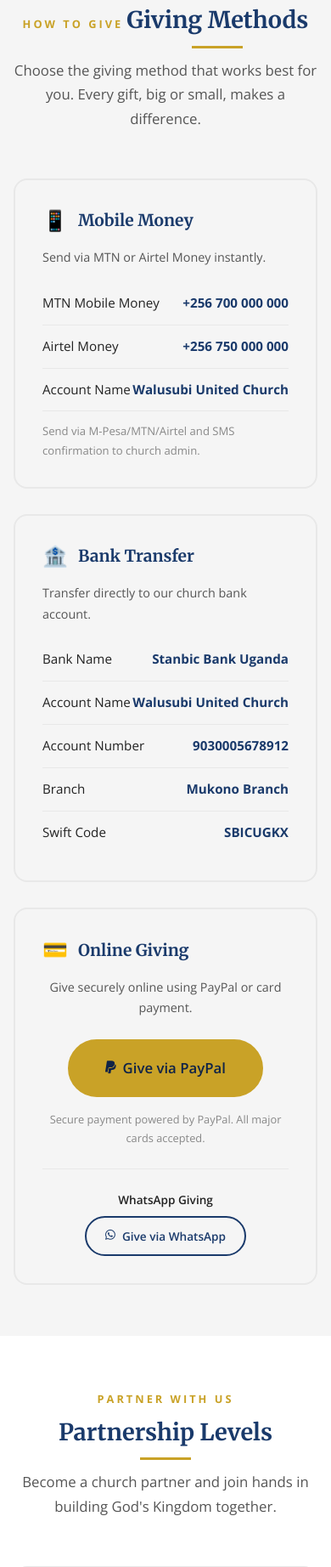
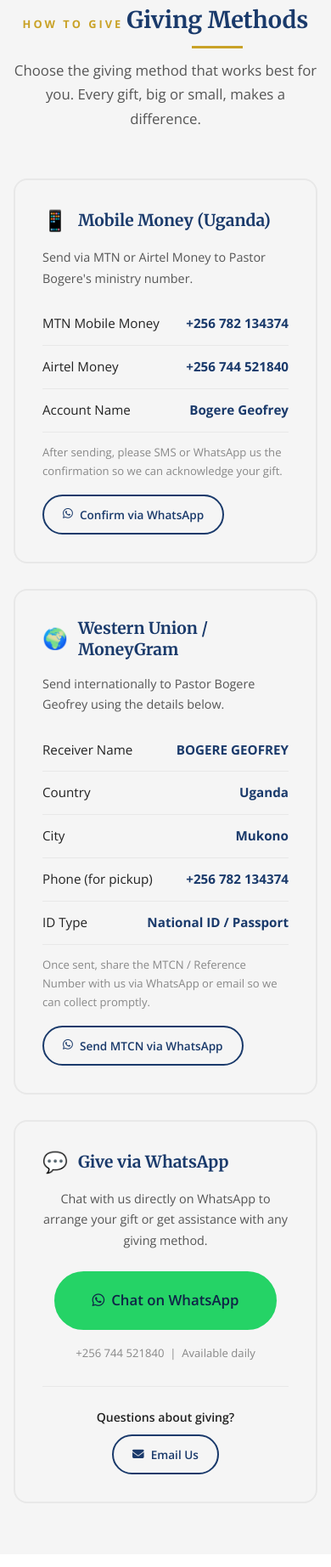
Before and after one commit to SAVIOUR26/walusubiunitedchurch.org, a PHP site: page /give in a window 390 px wide. Shown: the part 1624-3468 px from the top of the page at 85% size. Run offline with PHP 8.4, Linux system fonts and the light colour scheme.

Commit message:
Update real phone numbers, WhatsApp, and giving details
- SITE_PHONE → +256 782 134374 (MTN / ministry line)
- SITE_PHONE2 → +256 744 521840 (Airtel / WhatsApp line)
- WHATSAPP_NUMBER → 256744521840 (+256 744 521840)
- give.php: Mobile Money to Bogere Geofrey on both numbers
- give.php: Western Union details — BOGERE GEOFREY, Mukono, Uganda, +256 782 134374
- give.php: WhatsApp giving card replaces PayPal placeholder
- All forms: phone placeholder updated to real number

https://claude.ai/code/session_019XN8xUD5eYTJmfHCWmUhvz

```diff
--- a/connect.php
+++ b/connect.php
@@ -163,7 +163,7 @@ $groups = [
       </div>
       <div class="form-group">
         <label for="phone">Phone Number</label>
-        <input type="tel" id="phone" name="phone" placeholder="+256 700 000 000">
+        <input type="tel" id="phone" name="phone" placeholder="+256 782 134374">
       </div>
       <div class="form-group">
         <label for="message">Anything else you'd like us to know?</label>
--- a/give.php
+++ b/give.php
@@ -45,35 +45,42 @@ require_once 'includes/header.php';
     <div class="grid-3">
       <!-- Mobile Money -->
       <div class="giving-method">
-        <h3><span class="icon">📱</span> Mobile Money</h3>
-        <p style="color:var(--text-medium);font-size:0.9rem;margin-bottom:16px;">Send via MTN or Airtel Money instantly.</p>
-        <div class="giving-detail"><span>MTN Mobile Money</span><strong>+256 700 000 000</strong></div>
-        <div class="giving-detail"><span>Airtel Money</span><strong>+256 750 000 000</strong></div>
-        <div class="giving-detail"><span>Account Name</span><strong>Walusubi United Church</strong></div>
-        <p style="font-size:0.82rem;color:var(--text-light);margin-top:12px;">Send via M-Pesa/MTN/Airtel and SMS confirmation to church admin.</p>
+        <h3><span class="icon">📱</span> Mobile Money (Uganda)</h3>
+        <p style="color:var(--text-medium);font-size:0.9rem;margin-bottom:16px;">Send via MTN or Airtel Money to Pastor Bogere's ministry number.</p>
+        <div class="giving-detail"><span>MTN Mobile Money</span><strong>+256 782 134374</strong></div>
+        <div class="giving-detail"><span>Airtel Money</span><strong>+256 744 521840</strong></div>
+        <div class="giving-detail"><span>Account Name</span><strong>Bogere Geofrey</strong></div>
+        <p style="font-size:0.82rem;color:var(--text-light);margin-top:12px;">After sending, please SMS or WhatsApp us the confirmation so we can acknowledge your gift.</p>
+        <a href="https://wa.me/256744521840?text=I%20have%20sent%20a%20mobile%20money%20offering" class="btn btn-outline btn-sm" style="margin-top:16px;">
+          <i class="fab fa-whatsapp"></i> Confirm via WhatsApp
+        </a>
       </div>
-      <!-- Bank Transfer -->
+      <!-- Western Union -->
       <div class="giving-method">
-        <h3><span class="icon">🏦</span> Bank Transfer</h3>
-        <p style="color:var(--text-medium);font-size:0.9rem;margin-bottom:16px;">Transfer directly to our church bank account.</p>
-        <div class="giving-detail"><span>Bank Name</span><strong>Stanbic Bank Uganda</strong></div>
-        <div class="giving-detail"><span>Account Name</span><strong>Walusubi United Church</strong></div>
-        <div class="giving-detail"><span>Account Number</span><strong>9030005678912</strong></div>
-        <div class="giving-detail"><span>Branch</span><strong>Mukono Branch</strong></div>
-        <div class="giving-detail"><span>Swift Code</span><strong>SBICUGKX</strong></div>
+        <h3><span class="icon">🌍</span> Western Union / MoneyGram</h3>
+        <p style="color:var(--text-medium);font-size:0.9rem;margin-bottom:16px;">Send internationally to Pastor Bogere Geofrey using the details below.</p>
+        <div class="giving-detail"><span>Receiver Name</span><strong>BOGERE GEOFREY</strong></div>
+        <div class="giving-detail"><span>Country</span><strong>Uganda</strong></div>
+        <div class="giving-detail"><span>City</span><strong>Mukono</strong></div>
+        <div class="giving-detail"><span>Phone (for pickup)</span><strong>+256 782 134374</strong></div>
+        <div class="giving-detail"><span>ID Type</span><strong>National ID / Passport</strong></div>
+        <p style="font-size:0.82rem;color:var(--text-light);margin-top:12px;">Once sent, share the MTCN / Reference Number with us via WhatsApp or email so we can collect promptly.</p>
+        <a href="https://wa.me/256744521840?text=I%20have%20sent%20a%20Western%20Union%20transfer" class="btn btn-outline btn-sm" style="margin-top:16px;">
+          <i class="fab fa-whatsapp"></i> Send MTCN via WhatsApp
+        </a>
       </div>
-      <!-- Online -->
+      <!-- WhatsApp / Online -->
       <div class="giving-method" style="text-align:center;">
-        <h3><span class="icon">💳</span> Online Giving</h3>
-        <p style="color:var(--text-medium);font-size:0.9rem;margin-bottom:24px;">Give securely online using PayPal or card payment.</p>
-        <a href="#" class="btn btn-primary btn-lg" style="margin-bottom:16px;">
-          <i class="fab fa-paypal"></i> Give via PayPal
+        <h3><span class="icon">💬</span> Give via WhatsApp</h3>
+        <p style="color:var(--text-medium);font-size:0.9rem;margin-bottom:24px;">Chat with us directly on WhatsApp to arrange your gift or get assistance with any giving method.</p>
+        <a href="https://wa.me/256744521840?text=I%20want%20to%20give%20to%20Walusubi%20United%20Church" class="btn btn-primary btn-lg" style="margin-bottom:16px;background:#25d366;border-color:#25d366;">
+          <i class="fab fa-whatsapp"></i> Chat on WhatsApp
         </a>
-        <p style="font-size:0.8rem;color:var(--text-light);">Secure payment powered by PayPal. All major cards accepted.</p>
-        <div style="margin-top:24px;padding-top:24px;border-top:1px solid var(--mid-gray);">
-          <p style="font-size:0.85rem;margin-bottom:8px;font-weight:600;">WhatsApp Giving</p>
-          <a href="https://wa.me/<?= WHATSAPP_NUMBER ?>?text=I%20want%20to%20give%20to%20the%20church" class="btn btn-outline btn-sm">
-            <i class="fab fa-whatsapp"></i> Give via WhatsApp
+        <p style="font-size:0.82rem;color:var(--text-light);">+256 744 521840 &nbsp;|&nbsp; Available daily</p>
+        <div style="margin-top:28px;padding-top:24px;border-top:1px solid var(--mid-gray);">
+          <p style="font-size:0.88rem;font-weight:600;color:var(--text-dark);margin-bottom:8px;">Questions about giving?</p>
+          <a href="mailto:<?= SITE_EMAIL ?>" class="btn btn-outline btn-sm">
+            <i class="fas fa-envelope"></i> Email Us
           </a>
         </div>
       </div>
--- a/includes/config.php
+++ b/includes/config.php
@@ -2,10 +2,10 @@
 define('SITE_NAME', 'Walusubi United Church of Jesus Christ');
 define('SITE_TAGLINE', 'Many Parts, One Body');
 define('SITE_EMAIL', 'info@walusubiunitedchurch.online');
-define('SITE_PHONE', '+256 700 000000');
-define('SITE_PHONE2', '+256 750 000000');
+define('SITE_PHONE', '+256 782 134374');
+define('SITE_PHONE2', '+256 744 521840');
 define('SITE_ADDRESS', 'Walusubi, Mukono District, Uganda');
-define('WHATSAPP_NUMBER', '256700000000');
+define('WHATSAPP_NUMBER', '256744521840');  // +256 744 521840 is the WhatsApp line
 define('SENIOR_PASTOR', 'Bogere Geofrey');
 define('SITE_URL', 'https://walusubiunitedchurch.online');
 define('FACEBOOK_URL', 'https://facebook.com/walusubiunitedchurch');
--- a/prayer.php
+++ b/prayer.php
@@ -106,7 +106,7 @@ if ($_SERVER['REQUEST_METHOD'] === 'POST') {
           </div>
           <div class="form-group">
             <label for="phone">Phone Number <span style="color:var(--text-light);font-weight:400;">(optional)</span></label>
-            <input type="tel" id="phone" name="phone" placeholder="+256 700 000 000" value="<?= isset($phone) ? htmlspecialchars($phone) : '' ?>">
+            <input type="tel" id="phone" name="phone" placeholder="+256 782 134374" value="<?= isset($phone) ? htmlspecialchars($phone) : '' ?>">
           </div>
           <div class="form-group">
             <label for="request">Your Prayer Request <span class="required">*</span></label>
```
